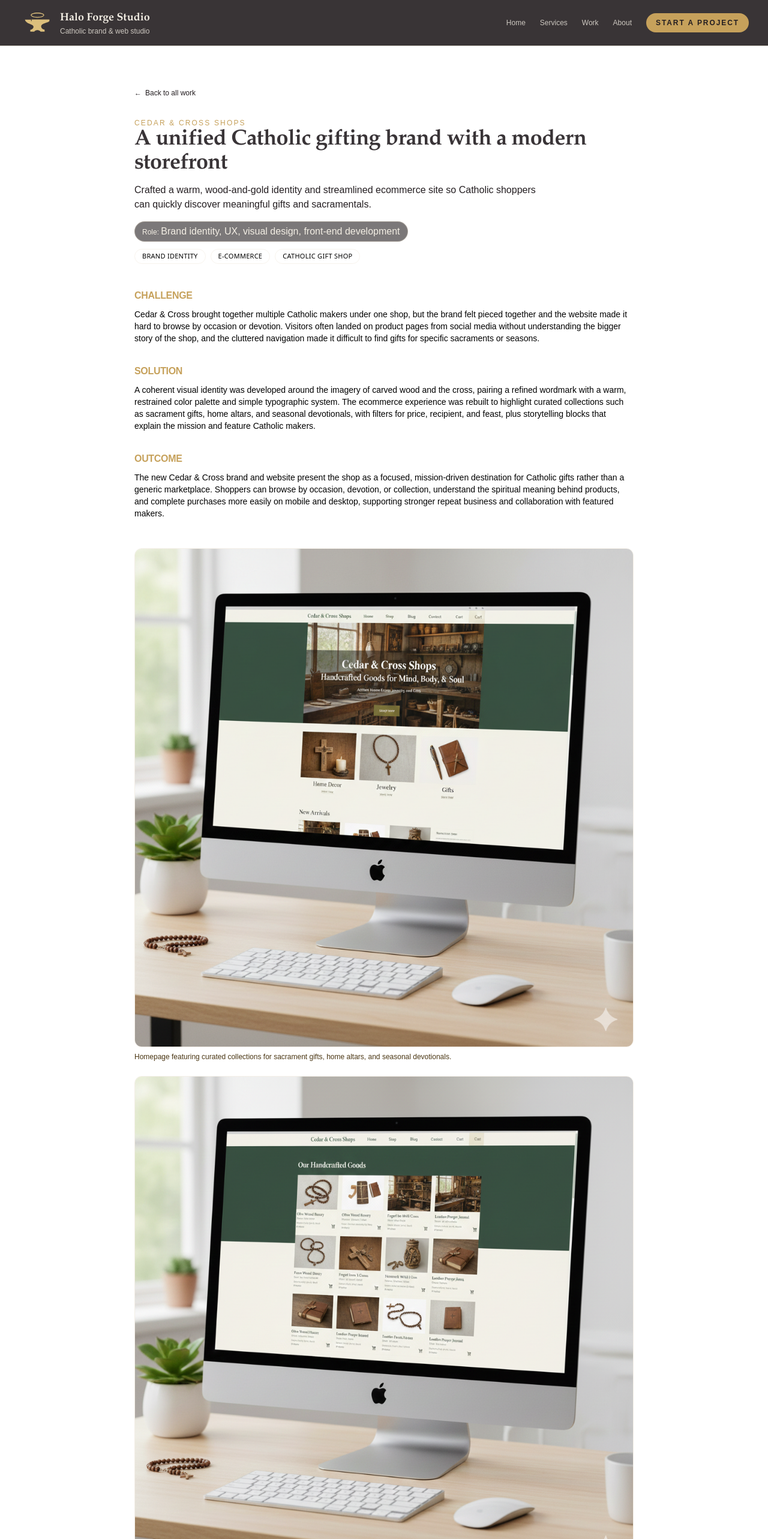
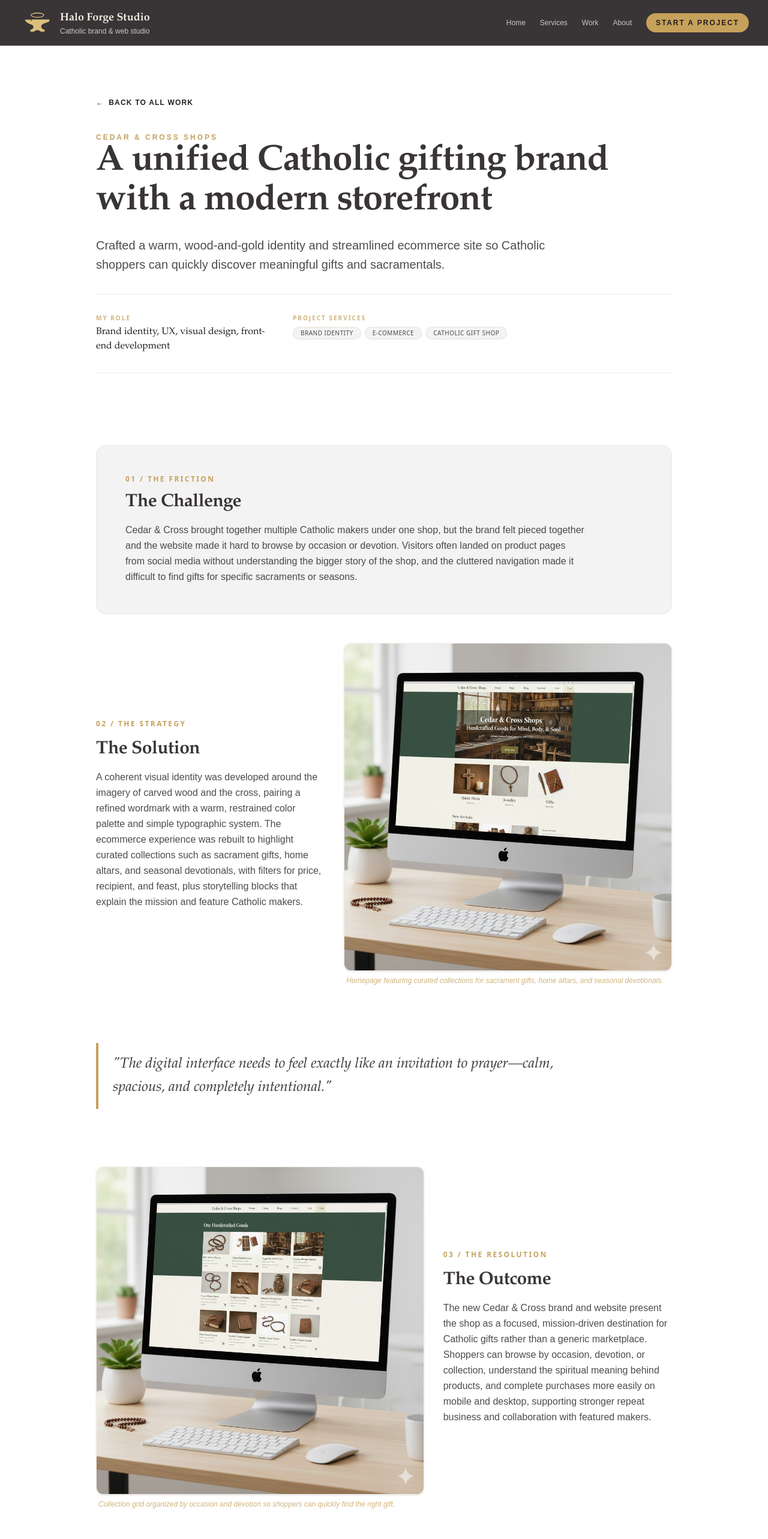
Before and after one commit to jordan2juice/halo-forge-studio, a Next.js app: page /work/cedar-and-cross-shops in a window 1280 px wide. Shown: the top 2566 px of the page at 60% size. Built offline with nearby package versions, Linux system fonts and the light colour scheme.

Commit message:
Refactor CaseStudyPage layout and improve styling for consistency and clarity

```diff
--- a/app/work/[slug]/page.tsx
+++ b/app/work/[slug]/page.tsx
@@ -6,8 +6,8 @@
 import Image from "next/image";
 import { useParams } from "next/navigation";
 import { CASE_STUDIES } from "../case-studies";
-import Footer from "@/app/components/layout/Footer";
-import Navbar from "@/app/components/layout/Navbar";
+import Navbar from "../../components/layout/Navbar";
+import Footer from "../../components/layout/Footer";
 
 export default function CaseStudyPage() {
   const params = useParams();
@@ -29,123 +29,209 @@
   return (
     <>
       <Navbar />
-      <main className="mx-auto max-w-4xl px-6 py-16 sm:px-8 text-base">
-        {/* Back link */}
-        <div className="mb-8">
+
+      {/* 1. EDITORIAL HERO SECTION */}
+      <header className="mx-auto max-w-5xl px-6 pt-20 pb-10 sm:px-8 text-left">
+        <div className="mb-10">
           <Link
             href="/work"
-            className="saint-sans inline-flex items-center text-halo-dusk text-xs font-medium text-muted hover:text-halo-gold transition"
+            className="saint-sans inline-flex items-center text-halo-dusk text-xs font-semibold tracking-widest text-muted hover:text-halo-gold transition uppercase"
           >
-            <span className="mr-1.5">←</span>
-            Back to all work
+            <span className="mr-2">←</span> Back to all work
           </Link>
         </div>
 
-        {/* Hero */}
-        <header className="mb-10">
-          <p className="saint-sans text-xs font-medium tracking-[0.18em] text-halo-gold uppercase mb-2">
+        <p className="saint-sans text-xs font-bold tracking-[0.25em] text-halo-gold uppercase mb-3">
           {cs.client}
         </p>
-          <h1 className="saint-serif text-halo-dusk/90 text-3xl md:text-4xl font-semibold mb-3">
+        <h1 className="saint-serif text-halo-dusk/90 text-4xl md:text-5xl lg:text-6xl font-bold tracking-tight leading-[1.1] mb-6 max-w-4xl">
           {cs.title}
         </h1>
-          <p className="text-halo-dusk saint-sans text-sm md:text-base text-muted max-w-2xl">
+        <p className="text-halo-dusk/80 saint-sans text-lg md:text-xl font-light leading-relaxed max-w-3xl mb-12">
           {cs.subtitle}
         </p>
 
-          <div className="mt-4 flex flex-wrap items-center gap-3 text-xs text-muted">
-            <span className="rounded-full border text-halo-offwhite saint-sans border-halo-linen/40 px-3 py-1 bg-halo-dusk/60">
-              Role: <span className="text-base">{cs.role}</span>
+        {/* Janda-Style Linear Metadata Grid */}
+        <div className="grid grid-cols-2 md:grid-cols-3 gap-6 border-t border-b border-halo-linen/40 py-8 my-8 text-sm">
+          <div>
+            <span className="block text-[10px] tracking-[0.2em] font-bold text-halo-gold/80 uppercase mb-1">
+              My Role
             </span>
+            <p className="saint-serif text-base text-halo-dusk font-medium">
+              {cs.role}
+            </p>
+          </div>
           {cs.tags?.length > 0 && (
-              <div className="flex flex-wrap gap-2">
+            <div className="col-span-1 md:col-span-2">
+              <span className="block text-[10px] tracking-[0.2em] font-bold text-halo-gold/80 uppercase mb-2">
+                Project Services
+              </span>
+              <div className="flex flex-wrap gap-1.5">
                 {cs.tags.map((tag) => (
                   <span
                     key={tag}
-                    className="rounded-full bg-base-dark/70 border border-halo-linen/30 px-3 py-1 text-[11px] uppercase tracking-wide text-muted"
+                    className="rounded-full bg-halo-dusk/5 border border-halo-linen/60 px-3 py-0.5 text-[10px] uppercase font-medium tracking-wider text-halo-dusk/80"
                   >
                     {tag}
                   </span>
                 ))}
               </div>
+            </div>
           )}
         </div>
       </header>
 
-        {/* Body sections */}
-        <section className="space-y-8 text-sm md:text-base leading-relaxed">
-          <div>
-            <h2 className="saint-sans text-halo-gold text-md font-semibold tracking-[0.18em] text-muted uppercase mb-2">
-              Challenge
+      {/* MAIN CONTENT RUNWAY */}
+      <main className="mx-auto max-w-5xl px-6 sm:px-8 pb-24 space-y-24">
+        {/* ACT I: THE FRICTION (The Challenge) */}
+        <section className="bg-halo-dusk/5 rounded-2xl border border-halo-linen/30 p-8 md:p-12 my-12">
+          <div className="max-w-3xl">
+            <span className="block text-xs font-bold tracking-[0.2em] text-halo-gold uppercase mb-3">
+              01 / The Friction
+            </span>
+            <h2 className="saint-serif text-2xl md:text-3xl font-semibold text-halo-dusk/90 mb-4">
+              The Challenge
             </h2>
-            <p className="text-muted saint-sans text-sm">{cs.challenge}</p>
-          </div>
-
-          <div>
-            <h2 className="saint-sans text-halo-gold text-md font-semibold tracking-[0.18em] text-muted uppercase mb-2">
-              Solution
-            </h2>
-            <p className="text-muted saint-sans text-sm">{cs.solution}</p>
-          </div>
-
-          <div>
-            <h2 className="saint-sans text-halo-gold text-md font-semibold tracking-[0.18em] text-muted uppercase mb-2">
-              Outcome
-            </h2>
-            <p className="text-muted saint-sans text-sm">{cs.outcome}</p>
+            <p className="text-halo-dusk/80 saint-sans text-base leading-relaxed">
+              {cs.challenge}
+            </p>
           </div>
         </section>
 
-        {/* Images */}
-        {cs.images && cs.images.length > 0 && (
-          <section className="mt-12 space-y-6">
-            {cs.images.map((img) => (
+        {/* ACT II & III: ALTERNATING STRATEGY & SHOWCASE FLOW */}
+        <section className="space-y-24">
+          {/* Solution Block (Text Left, Image Right) */}
+          <div className="grid md:grid-cols-12 gap-8 items-center">
+            <div className="md:col-span-5 space-y-4">
+              <span className="block text-xs font-bold tracking-[0.2em] text-halo-gold uppercase">
+                02 / The Strategy
+              </span>
+              <h2 className="saint-serif text-2xl md:text-3xl font-semibold text-halo-dusk/90">
+                The Solution
+              </h2>
+              <p className="text-halo-dusk/80 saint-sans text-sm md:text-base leading-relaxed">
+                {cs.solution}
+              </p>
+            </div>
+            <div className="md:col-span-7">
+              {cs.images && cs.images[0] && (
+                <figure className="space-y-2">
+                  <Image
+                    src={cs.images[0].src}
+                    alt={cs.images[0].alt}
+                    width={1400}
+                    height={900}
+                    className="w-full rounded-xl border border-halo-linen/40 bg-base-dark/70 shadow-sm"
+                    priority
+                  />
+                  {cs.images[0].caption && (
+                    <figcaption className="text-xs italic text-muted saint-sans text-halo-gold/80 px-1">
+                      {cs.images[0].caption}
+                    </figcaption>
+                  )}
+                </figure>
+              )}
+            </div>
+          </div>
+
+          {/* Janda-Style Big Speed-Bump Callout Block */}
+          <div className="border-l-4 border-halo-gold pl-6 py-4 my-16 max-w-3xl">
+            <p className="saint-serif text-xl md:text-2xl italic text-halo-dusk/90 font-medium leading-relaxed">
+              "The digital interface needs to feel exactly like an invitation to
+              prayer—calm, spacious, and completely intentional."
+            </p>
+          </div>
+
+          {/* Outcome Block (Image Left, Text Right) */}
+          <div className="grid md:grid-cols-12 gap-8 items-center pt-8">
+            <div className="md:col-span-7 order-last md:order-first">
+              {cs.images && cs.images[1] && (
+                <figure className="space-y-2">
+                  <Image
+                    src={cs.images[1].src}
+                    alt={cs.images[1].alt}
+                    width={1400}
+                    height={900}
+                    className="w-full rounded-xl border border-halo-linen/40 bg-base-dark/70 shadow-sm"
+                  />
+                  {cs.images[1].caption && (
+                    <figcaption className="text-xs italic text-muted saint-sans text-halo-gold/80 px-1">
+                      {cs.images[1].caption}
+                    </figcaption>
+                  )}
+                </figure>
+              )}
+            </div>
+            <div className="md:col-span-5 space-y-4">
+              <span className="block text-xs font-bold tracking-[0.2em] text-halo-gold uppercase">
+                03 / The Resolution
+              </span>
+              <h2 className="saint-serif text-2xl md:text-3xl font-semibold text-halo-dusk/90">
+                The Outcome
+              </h2>
+              <p className="text-halo-dusk/80 saint-sans text-sm md:text-base leading-relaxed">
+                {cs.outcome}
+              </p>
+            </div>
+          </div>
+
+          {/* Remaining Images Grouped Below if more than 2 exist */}
+          {cs.images && cs.images.length > 2 && (
+            <div className="grid gap-6 sm:grid-cols-2 pt-12">
+              {cs.images.slice(2).map((img) => (
                 <figure key={img.src} className="space-y-2">
                   <Image
                     src={img.src}
                     alt={img.alt}
-                  width={1400}
-                  height={900}
+                    width={800}
+                    height={500}
                     className="w-full rounded-xl border border-halo-linen/40 bg-base-dark/70"
                   />
                   {img.caption && (
-                  <figcaption className="text-xs text-muted saint-sans text-halo-gold-deep">
+                    <figcaption className="text-xs italic text-muted saint-sans text-halo-gold/80">
                       {img.caption}
                     </figcaption>
                   )}
                 </figure>
               ))}
+            </div>
+          )}
         </section>
-        )}
 
-        {/* Other projects */}
+        {/* OTHER PROJECTS ASIDE */}
         {otherProjects.length > 0 && (
-          <aside className="mt-16 border-t border-halo-linen/30 pt-8">
-            <h3 className="text-xs saint-sans text-halo-dusk font-semibold tracking-[0.18em] text-muted uppercase mb-4">
-              Other projects
+          <aside className="mt-24 border-t border-halo-linen/30 pt-12">
+            <h3 className="text-xs saint-sans font-bold tracking-[0.2em] text-halo-dusk uppercase mb-6">
+              More Case Studies
             </h3>
             <div className="grid gap-4 md:grid-cols-2">
               {otherProjects.map((project) => (
                 <Link
                   key={project.slug}
                   href={`/work/${project.slug}`}
-                  className="group rounded-xl border border-halo-linen/30 bg-halo-linen/60 p-4 hover:border-halo-gold hover:bg-halo-linen/80 transition"
+                  className="group rounded-xl border border-halo-linen/30 bg-halo-linen/20 p-6 hover:border-halo-gold hover:bg-halo-linen/40 transition flex flex-col justify-between"
                 >
-                  <p className="text-[11px] font-medium text-halo-gold mb-1 uppercase tracking-wide">
+                  <div>
+                    <p className="text-[10px] font-bold text-halo-gold mb-1 uppercase tracking-wider">
                       {project.client}
                     </p>
-                  <p className="text-sm font-medium text-halo-dusk saint-sans mb-1">
+                    <p className="text-lg font-medium text-halo-dusk saint-serif mb-2 group-hover:text-halo-gold transition">
                       {project.title}
                     </p>
-                  <p className="text-xs text-muted text-halo-dusk saint-sans line-clamp-2">
+                    <p className="text-xs text-halo-dusk/70 saint-sans line-clamp-2 leading-relaxed">
                       {project.subtitle}
                     </p>
+                  </div>
+                  <span className="text-xs font-medium text-halo-gold mt-4 inline-flex items-center group-hover:translate-x-1 transition-transform">
+                    View Project <span className="ml-1">→</span>
+                  </span>
                 </Link>
               ))}
             </div>
           </aside>
         )}
       </main>
+
       <Footer />
     </>
   );
```
Lines whose indentation alone changed are shown as unchanged.
